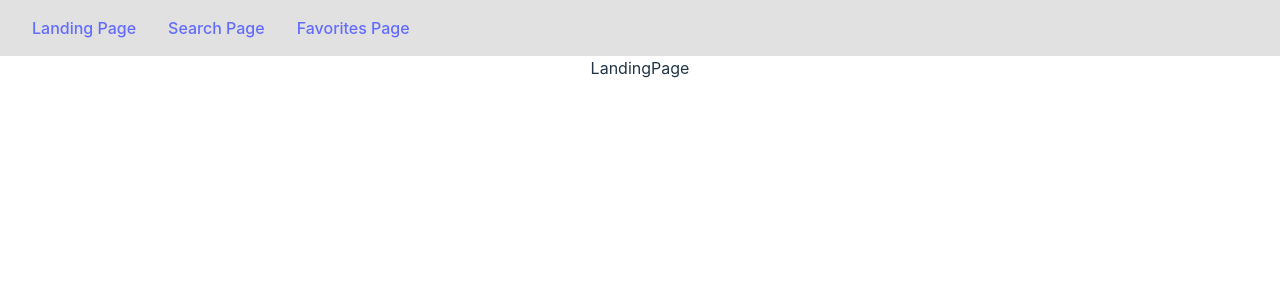
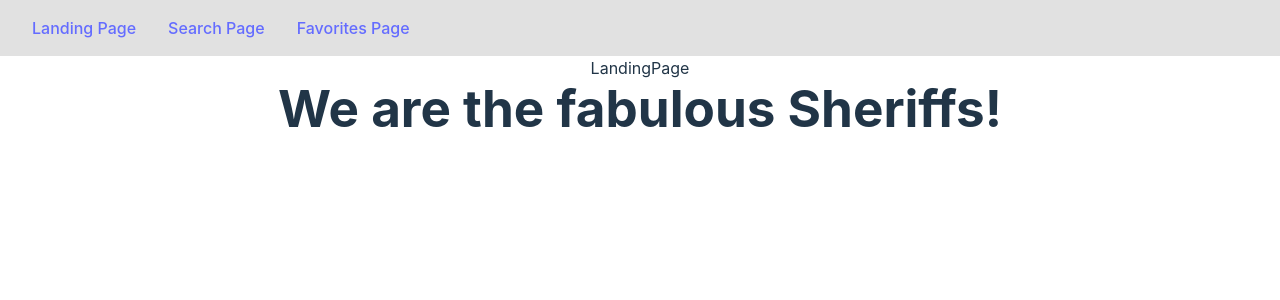
Before and after one commit to annagabain/fabulous-sheriffs-grupprojekt-react, a React (Vite) app: page / in a window 1280 px wide. Shown: the top 300 px of the page. Built offline with nearby package versions, Linux system fonts and the light colour scheme.

Commit message:
Update the search page wireframe

```diff
--- a/src/App.tsx
+++ b/src/App.tsx
@@ -12,9 +12,9 @@ export default function App() {
             <Outlet />
 
 
-            {/* <h1>We are the fabulous Sheriffs!</h1>
+             <h1>We are the fabulous Sheriffs!</h1>
 
-            <div className="card">
+            {/*<div className="card">
                 <button onClick={() => setCount((count) => count + 1)}>
                     count is {count}
                 </button>
```
Also changed, not shown: src/assets/search-page-wireframe.png.
